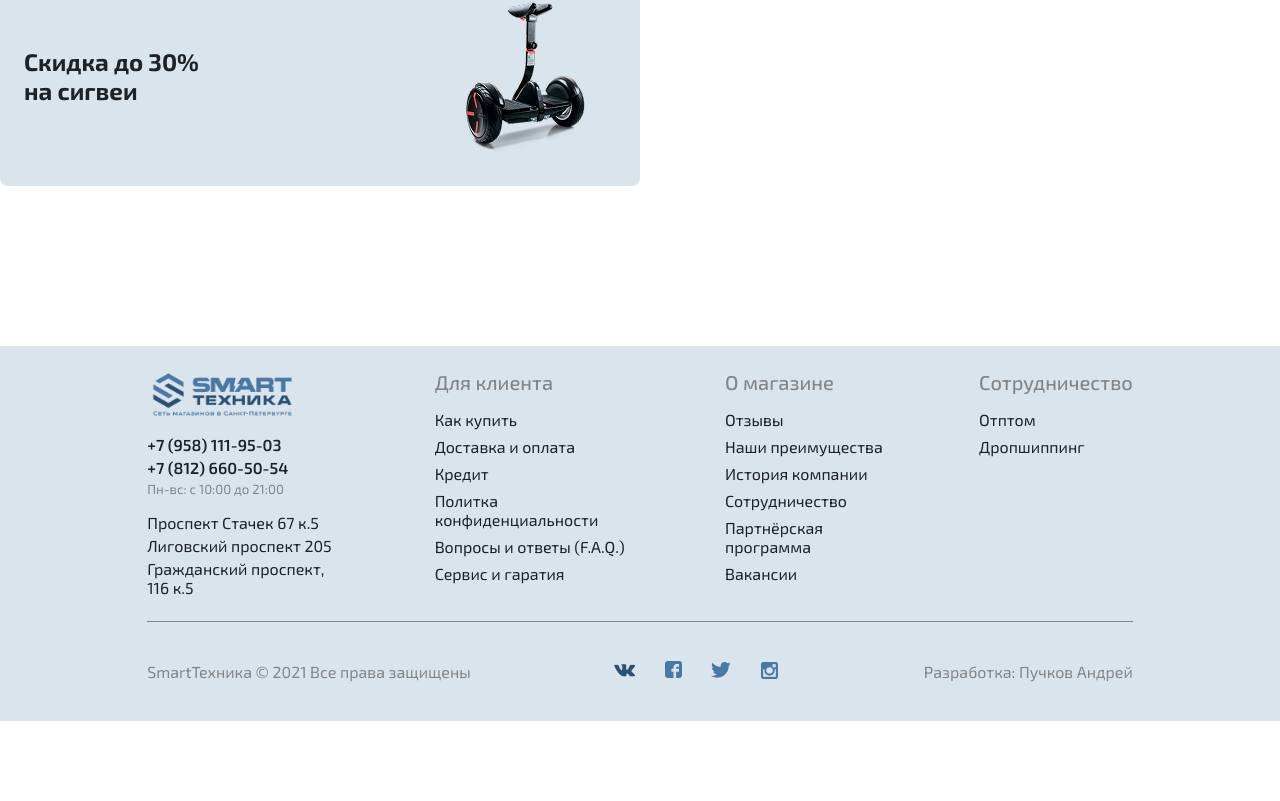
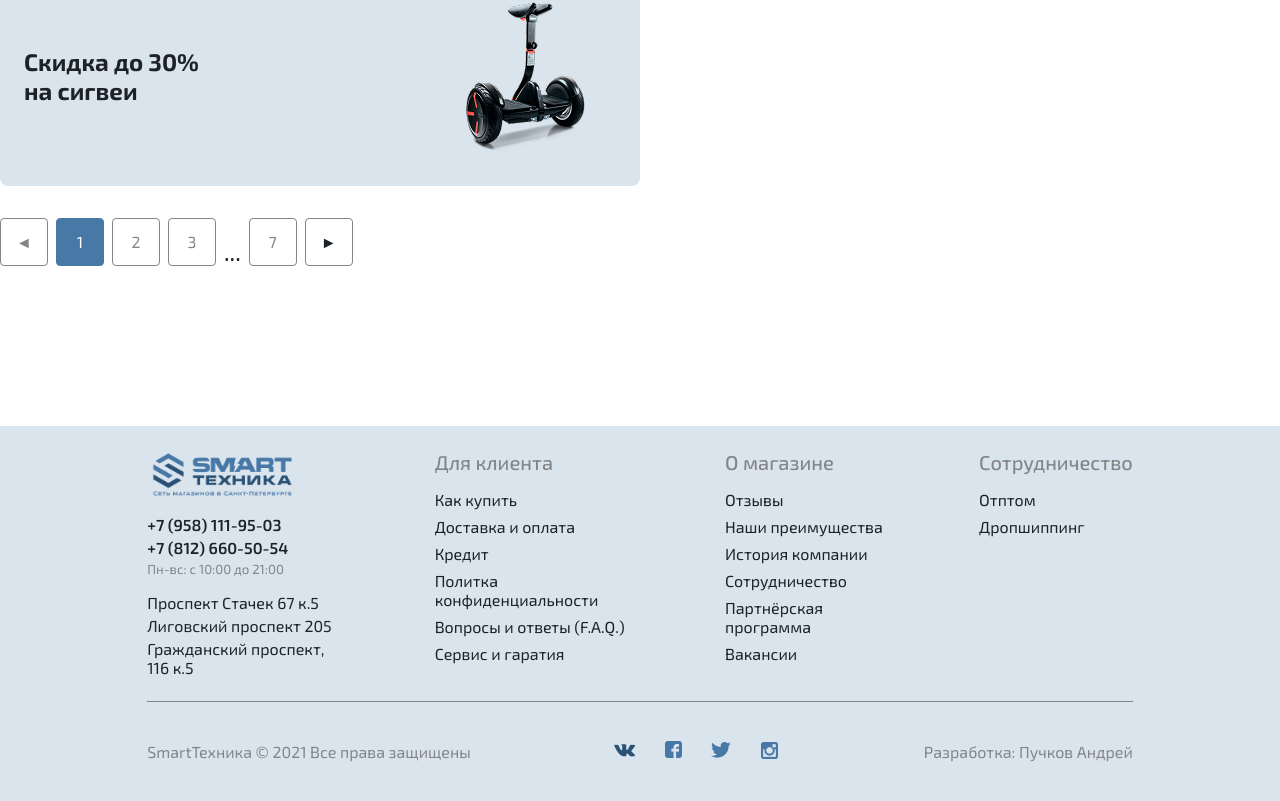
Before and after one commit to Annddreyy/electronics-store, a React (Create React App) app: page / in a window 1280 px wide. Shown: the part 968-1769 px from the top of the page. Before the commit the page ends 1689 px from the top, so only its background shows below. Built offline with nearby package versions, Linux system fonts and the light colour scheme.

Commit message:
feat: #12 Сверстать компонент пагинатора

```diff
--- a/src/App.tsx
+++ b/src/App.tsx
@@ -10,6 +10,7 @@ import newsImg from './assets/news/news-img.png';
 import { Footer } from './components/common/Footer/Footer';
 import { OfferCard } from './components/common/OfferCard/OfferCard';
 import img from './assets/offer_card/img.png';
+import { Paginator } from './components/common/Paginator/Paginator';
 
 const App: React.FC = () => {
     const card: PropsType = {
@@ -36,12 +37,19 @@ const App: React.FC = () => {
         title: 'Скидка до 30% на сигвеи',
     };
 
+    const paginator = {
+        pageSize: 10,
+        totalItemsCount: 61,
+        pagesPerGroup: 3,
+    };
+
     return (
         <>
             <Header />
             <ProductCard {...card} />
             <NewsCard {...news} />
             <OfferCard {...offerCard} />
+            <Paginator {...paginator} />
             <Footer />
         </>
     );
--- /dev/null
+++ b/src/components/common/Paginator/Paginator.module.scss
@@ -0,0 +1,23 @@
+@use './../../../scss/variables' as *;
+
+.paginator {
+    display: flex;
+    gap: $gap-mini;
+
+    margin: $base-margin-8 0;
+
+    button {
+        width: 48px;
+        height: 48px;
+
+        border-width: 1px;
+        border-style: solid;
+        border-radius: $base-border-radius;
+    }
+
+    .elipsiss {
+        font-size: $font-size-lg;
+        font-weight: 500;
+        align-self: self-end;
+    }
+}
--- /dev/null
+++ b/src/components/common/Paginator/Paginator.tsx
@@ -0,0 +1,141 @@
+import { MouseEvent, useEffect, useState } from 'react';
+import classes from './Paginator.module.scss';
+import cn from 'classnames';
+
+type PropsType = {
+    totalItemsCount: number;
+    pageSize: number;
+    pagesPerGroup: number;
+};
+
+export const Paginator: React.FC<PropsType> = ({
+    totalItemsCount,
+    pageSize,
+    pagesPerGroup,
+}) => {
+    const [currentPage, setCurrentPage] = useState<number>(1);
+
+    useEffect(() => {
+        console.log(currentPage);
+    }, [currentPage]);
+
+    const totalPagesCount = Math.ceil(totalItemsCount / pageSize);
+
+    let pages: number[] = [];
+
+    const elipsiss = <div className={classes.elipsiss}>...</div>;
+
+    const first = () => {
+        for (let i = 1; i <= totalPagesCount; i++) {
+            pages.push(i);
+        }
+    };
+
+    const second = () => {
+        if (currentPage > pagesPerGroup) {
+            pages.push(1, 0);
+        } else {
+            for (let i = 1; i <= pagesPerGroup; i++) {
+                pages.push(i);
+            }
+        }
+
+        if (
+            currentPage > pagesPerGroup &&
+            currentPage < totalItemsCount - pagesPerGroup
+        ) {
+            pages.push(currentPage - 1);
+            pages.push(currentPage);
+            pages.push(currentPage + 1);
+        }
+
+        if (totalPagesCount - currentPage >= pagesPerGroup) {
+            pages.push(0, totalPagesCount);
+        } else {
+            pages = [1, 0];
+            for (
+                let i = totalPagesCount - pagesPerGroup + 1;
+                i <= totalPagesCount;
+                i++
+            ) {
+                pages.push(i);
+            }
+        }
+    };
+
+    const setPaginator = () => {
+        if (totalPagesCount >= pagesPerGroup + 4) {
+            second();
+        } else {
+            first();
+        }
+    };
+
+    setPaginator();
+
+    const buttonStyleBase = cn('border-gray', 'text-gray');
+    const buttonStyleCurrentPage = cn(
+        'text-white',
+        'bg-primary',
+        'border-primary',
+    );
+    const buttonStyleActive = cn('border-gray', 'text-black');
+    const buttonStyleDisabled = cn('border-gray', 'text-gray');
+
+    const nextButtonHandler = () => {
+        setCurrentPage((prev) => prev + 1);
+    };
+
+    const prevButtonHandler = () => {
+        setCurrentPage((prev) => prev - 1);
+    };
+
+    const onPageButtonClick = (event: React.MouseEvent<HTMLButtonElement>) => {
+        setCurrentPage(+event.currentTarget.textContent!);
+    };
+
+    const pagesElems = pages.map((page) => (
+        <>
+            {page !== 0 ? (
+                <button
+                    className={
+                        currentPage !== page
+                            ? buttonStyleBase
+                            : buttonStyleCurrentPage
+                    }
+                    onClick={onPageButtonClick}
+                >
+                    {page}
+                </button>
+            ) : (
+                elipsiss
+            )}
+        </>
+    ));
+
+    return (
+        <div className={classes.paginator}>
+            <button
+                className={
+                    currentPage !== 1 ? buttonStyleActive : buttonStyleDisabled
+                }
+                onClick={prevButtonHandler}
+                disabled={currentPage === 1}
+            >
+                ◄
+            </button>
+            {pagesElems}
+            <button
+                className={
+                    currentPage !== totalPagesCount
+                        ? buttonStyleActive
+                        : buttonStyleDisabled
+                }
+                onClick={nextButtonHandler}
+                disabled={currentPage === totalPagesCount}
+            >
+                ►
+            </button>
+        </div>
+    );
+};
```
